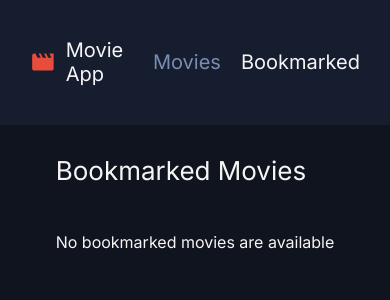
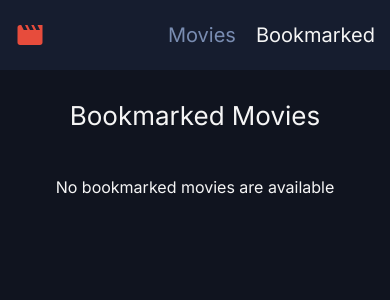
Before and after one commit to Seala11/next-app, a Next.js app: page /bookmarked in a window 390 px wide. Shown: the top 300 px of the page. Built offline with nearby package versions, Linux system fonts and the light colour scheme; no server answers; the database is empty.

Commit message:
feat: add header responsive layput

```diff
--- a/Layouts/MainLayout/MainLayout.tsx
+++ b/Layouts/MainLayout/MainLayout.tsx
@@ -13,7 +13,6 @@ type Props = {
 
 const MainLayout = ({ children }: Props) => {
   const router = useRouter();
-  console.log(router.route);
   return (
     <>
       <Meta />
@@ -36,9 +35,11 @@ const MainLayout = ({ children }: Props) => {
           as={motion.div}
           initial="initialState"
           animate="animateState"
+          exit="exit"
           variants={{
             initialState: { opacity: 0 },
             animateState: { opacity: 1 },
+            exit: { opacity: 0 },
           }}
         >
           <Main>{children}</Main>
--- a/components/MovieCard/MovieCard.tsx
+++ b/components/MovieCard/MovieCard.tsx
@@ -86,7 +86,7 @@ export default function MovieCard({ movie, page }: Props) {
   };
 
   return (
-    <Link href="/movie/[id]" as={`/movie/${movie.id}`}>
+    <Link href="/movie/[id]" as={`/movie/${movie.id}`} scroll={false}>
       <Card
         key={movie.id}
         as={motion.div}
--- a/components/Navbar/Navbar.styled.ts
+++ b/components/Navbar/Navbar.styled.ts
@@ -1,26 +1,38 @@
 import styled from 'styled-components';
+import { device } from '../../shared/styles/media';
 
 const Container = styled.div`
   padding: 2.5rem 3rem;
   background-color: ${({ theme }) => theme.colors.darkL};
 
-  div {
-    display: flex;
-    justify-content: space-between;
-    align-items: center;
-    max-width: 120rem;
-    width: 100%;
-    margin: 0 auto;
+  @media ${device.mobile} {
+    padding: 2rem 1.5rem;
   }
 `;
 
-const Logo = styled.h1`
-  font-size: 2rem;
-  font-weight: 400;
+const FlexContainer = styled.div`
+  display: flex;
+  justify-content: space-between;
+  align-items: center;
+  max-width: 120rem;
+  width: 100%;
+  margin: 0 auto;
+`;
+
+const Logo = styled.div`
   display: flex;
   justify-content: center;
   align-items: center;
   gap: 1rem;
+
+  h1 {
+    font-size: 2rem;
+    font-weight: 400;
+
+    @media ${device.mobile} {
+      display: none;
+    }
+  }
 
   svg {
     font-size: 3rem;
@@ -52,4 +64,4 @@ const ListItem = styled.li<LinkProps>`
   }
 `;
 
-export { Container, List, ListItem, Logo };
+export { Container, List, ListItem, Logo, FlexContainer };
--- a/components/Navbar/Navbar.tsx
+++ b/components/Navbar/Navbar.tsx
@@ -2,17 +2,17 @@ import Link from 'next/link';
 import { useRouter } from 'next/router';
 import React from 'react';
 import { MdMovie } from 'react-icons/md';
-import { Container, List, ListItem, Logo } from './Navbar.styled';
+import { Container, FlexContainer, List, ListItem, Logo } from './Navbar.styled';
 
 const Navbar = () => {
   const router = useRouter();
 
   return (
     <Container>
-      <div>
+      <FlexContainer>
         <Logo>
           <MdMovie fill="#e74c3c" />
-          Movie App
+          <h1>Movie App</h1>
         </Logo>
         <List>
           <ListItem active={router.route === '/'}>
@@ -22,7 +22,7 @@ const Navbar = () => {
             <Link href="/bookmarked">Bookmarked</Link>
           </ListItem>
         </List>
-      </div>
+      </FlexContainer>
     </Container>
   );
 };
--- a/shared/styles/sharedstyles.tsx
+++ b/shared/styles/sharedstyles.tsx
@@ -1,4 +1,5 @@
 import styled from 'styled-components';
+import { device } from './media';
 
 const Title = styled.h1`
   margin: 0;
@@ -6,6 +7,10 @@ const Title = styled.h1`
   align-self: flex-start;
   padding: 3rem 0;
   font-weight: 400;
+
+  @media ${device.mobile} {
+    align-self: center;
+  }
 `;
 
 const Button = styled.button`
@@ -43,6 +48,6 @@ const LoadButton = styled(Button)`
 
 const Message = styled.p`
   text-align: center;
-`
+`;
 
 export { Title, Button, LoadButton, Message };
```
Also changed, not shown: Layouts/MovieDetail/Movie.tsx (+15 -2 lines).
